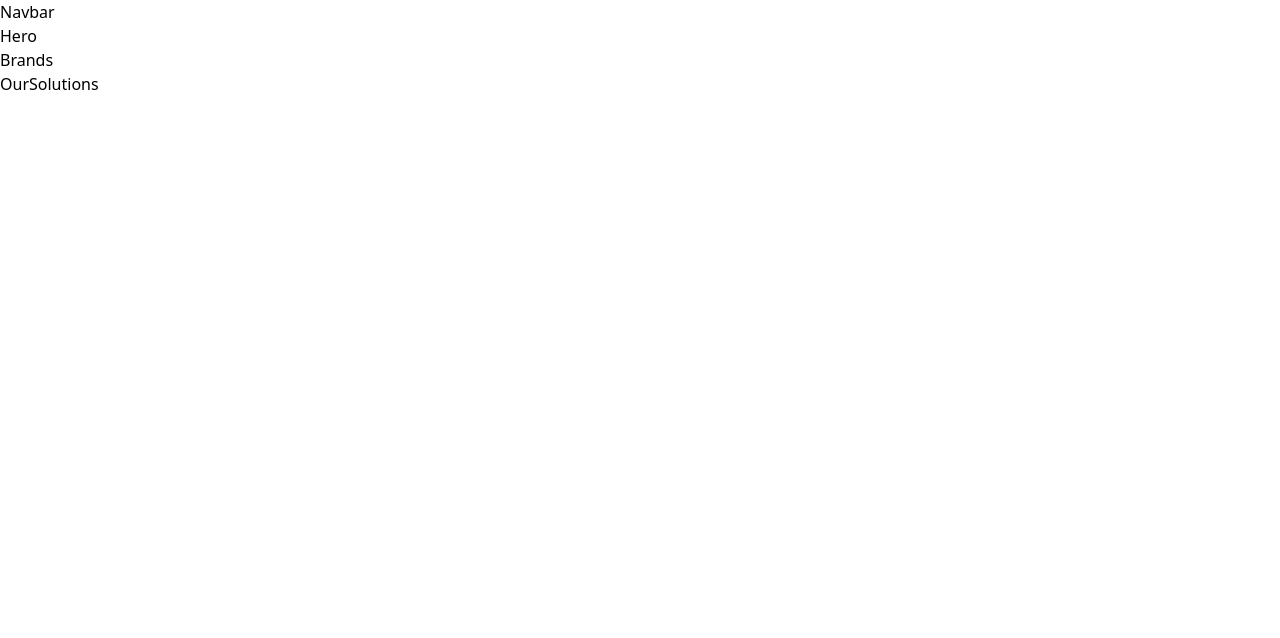
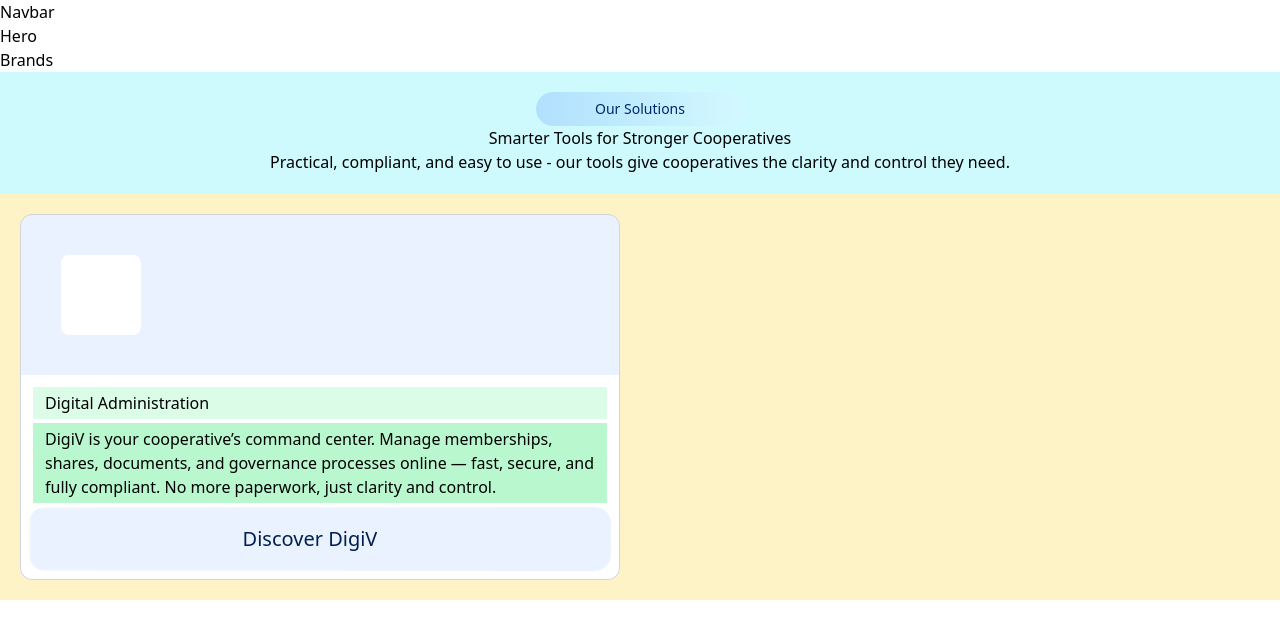
Before and after one commit to Auricmondal/Digicoop, a React (Vite) app in the folder client/: page / in a window 1280 px wide. Shown: the top 638 px of the page. Built offline with nearby package versions, Linux system fonts and the light colour scheme.

Commit message:
Our Solutions Draft

```diff
--- a/client/src/components/sections/OurSolutions.jsx
+++ b/client/src/components/sections/OurSolutions.jsx
@@ -1,7 +1,30 @@
 import React from "react";
+import { SolutionCard } from "../ui/Cards";
+import { GradientBadge } from "../ui/Badges";
 
 const OurSolutions = () => {
-  return <div>OurSolutions</div>;
+  return (
+    <div className="bg-amber-100">
+      {/*Parent Background*/}
+      <div className="bg-cyan-100 flex flex-col justify-between items-center p-5">
+        <GradientBadge text="Our Solutions" />
+
+        <div className="">
+          {/* Title */}
+          Smarter Tools for Stronger <span>Cooperatives</span>
+        </div>
+
+        <div className="text-center">
+          {/* Subtitle */}
+          Practical, compliant, and easy to use - our tools give cooperatives
+          the clarity and control they need.
+        </div>
+      </div>
+      <div className="grid grid-cols-1 md:grid-cols-2">
+        {/* Responsive Grid*/}
+        <SolutionCard title="Digital Administration" subtitle="DigiV is your cooperative’s command center. Manage memberships, shares, documents, and governance processes online — fast, secure, and fully compliant. No more paperwork, just clarity and control." buttontext="Discover DigiV"/>
+      </div>
+    </div>
+  );
 };
-
 export default OurSolutions;
--- /dev/null
+++ b/client/src/components/ui/Badges.jsx
@@ -0,0 +1,9 @@
+export function GradientBadge({ text }) {
+  return (
+    <span
+      className="w-[208px] h-[34px] p-[8px_32px] rounded-[48px] opacity-100 inline-flex items-center justify-center text-[#00286B] text-sm font-medium bg-gradient-to-r from-[rgba(70,127,253,0.21)] to-[rgba(234,242,255,0.21)] tint-border-gradient"
+    >
+      {text}
+    </span>
+  );
+}
--- /dev/null
+++ b/client/src/components/ui/Buttons.jsx
@@ -0,0 +1,40 @@
+import React from "react";
+
+export function ButtonFlippedReveal({ className, children, icon, hoverIcon }) {
+  return (
+    <button
+      className={`group cursor-pointer ${className}`}
+      style={{
+        borderImage:
+          "linear-gradient(93.63deg, rgba(255, 255, 255, 0.35) 3.45%, rgba(153, 153, 153, 0) 117.37%) 1",
+      }}
+    >
+      <span className="relative block overflow-hidden text-[20px]">
+        <span className="flex transform transition-transform duration-300 group-hover:-translate-y-full">
+          {children}
+        </span>
+        <span className="flex absolute left-0 top-0 transform translate-y-full transition-transform duration-300 group-hover:translate-y-0 rotate-180">
+          {children}
+        </span>
+      </span>
+        <span className="relative w-5 h-5">
+        <span className="absolute inset-0 transform transition-opacity duration-300 group-hover:opacity-0">
+          {icon}
+        </span>
+        <span className="absolute inset-0 transform opacity-0 transition-opacity duration-300 group-hover:opacity-100">
+          {hoverIcon}
+        </span>
+      </span>
+    </button>
+  );
+}
+
+export function ButtonOutlineHoverSolid({ className, children }) {
+  return (
+    <button
+      className={`border-2 border-dark-tint text-dark-tint hover:text-white hover:bg-dark-tint ${className} bg-transparent text-[20px]`}
+    >
+      {children}
+    </button>
+  );
+}
--- /dev/null
+++ b/client/src/components/ui/Cards.jsx
@@ -0,0 +1,32 @@
+import React from "react";
+import { ButtonFlippedReveal } from "./Buttons";
+
+export function SolutionCard({image, title, subtitle, buttontext}){
+    return (
+        <div className="bg-[#EAF2FF] border border-gray-300 rounded-xl m-5"> {/* Parent */}
+            <div className="rounded-t-lg p-10"> {/* Image Section */}
+                <div className="bg-white w-20 h-20 rounded-lg" />
+                {image}
+                <div/>
+            </div>
+
+            {/* Content Section */}
+            <div className="bg-white rounded-b-xl p-2">
+                <div className="bg-green-100 px-3 py-1 m-1">
+                    {title}
+                </div>
+                <div className="bg-green-200 px-3 py-1 m-1">
+                    {subtitle}
+                </div>
+                <div className="">
+                    <ButtonFlippedReveal
+                    // icon={<ArrowRight />}
+                    // hoverIcon={<ArrowRight className="text-primary bg-white rounded-full"/>}
+                    className= "bg-[#EAF2FF] text-primary-dark rounded-2xl w-full h-[64px] border-[2px] flex items-center justify-center">
+                    {buttontext}
+                    </ButtonFlippedReveal>
+                </div>
+            </div>
+        </div>
+    );
+};
```
Also changed, not shown: 1 other file (tests, documents, lock files or other folders).
